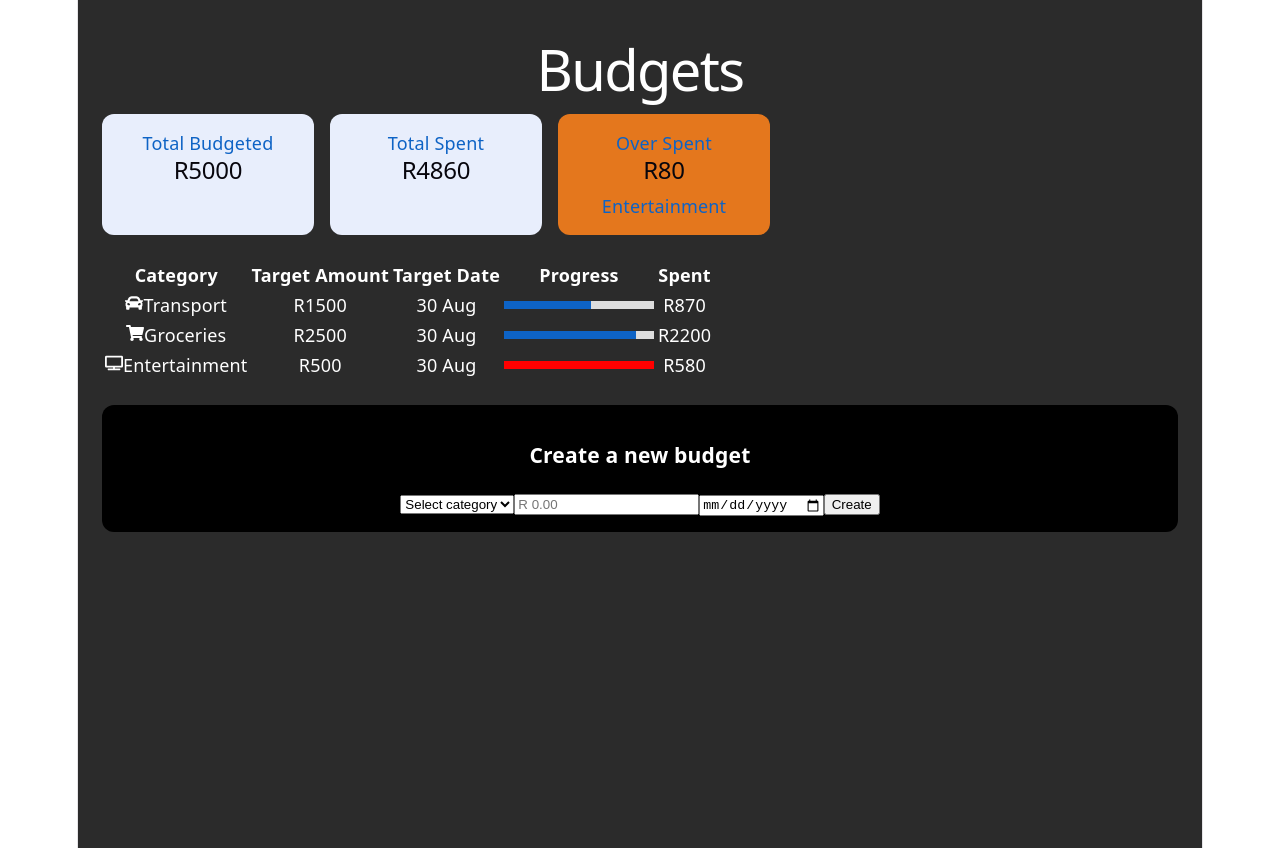
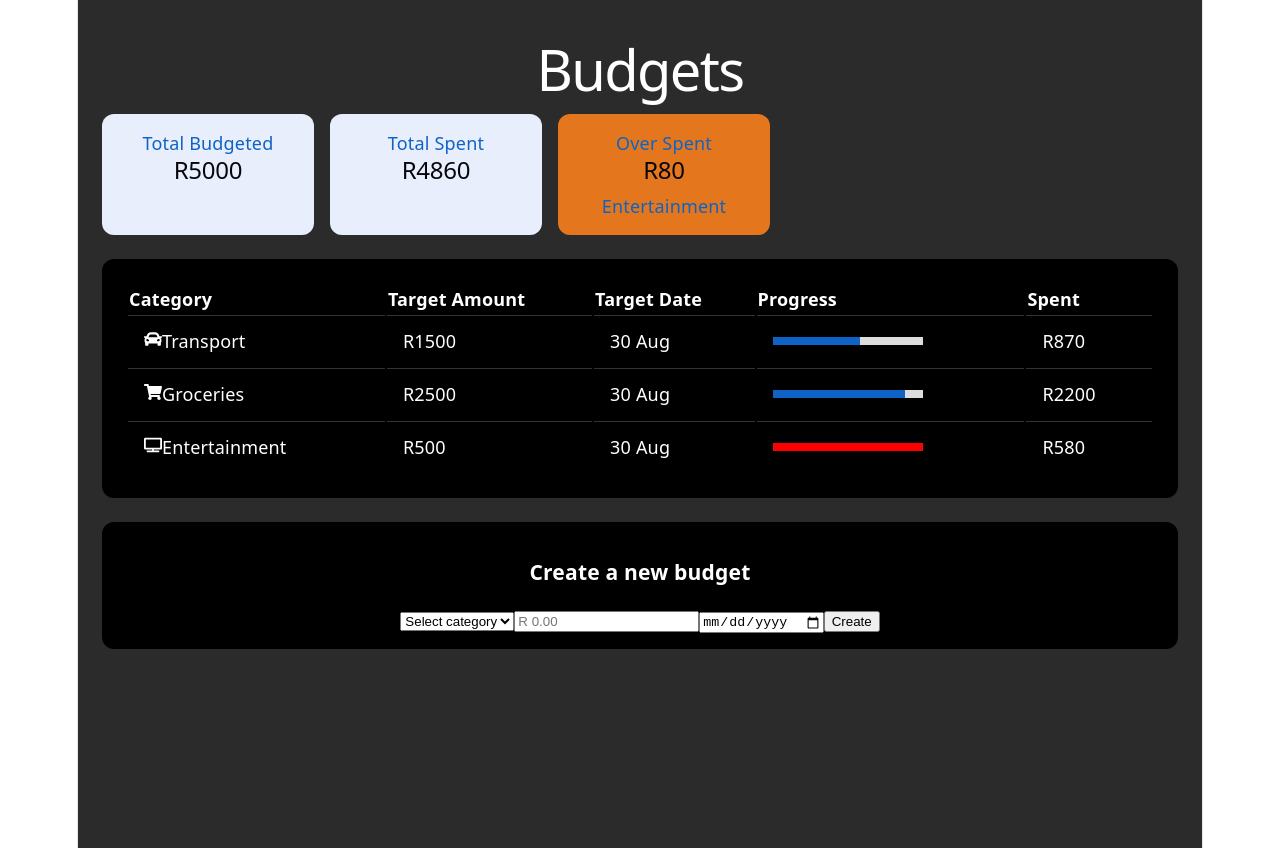
Before and after one commit to eri892821/OI-348-project-practice-space, a React (Vite) app in the folder OI_348-Project/: page / in a window 1280 px wide. Built offline with nearby package versions, Linux system fonts and the light colour scheme.

Commit message:
grammatical error is class name

```diff
--- a/OI_348-Project/src/Budgets.jsx
+++ b/OI_348-Project/src/Budgets.jsx
@@ -60,7 +60,7 @@ function Budgets (){
  </div>
 
  <div style= {{marginTop:24}}>
-  <div classname="table-box">
+  <div className="table-box">
 
    <table>
      <thead>
@@ -95,7 +95,6 @@ function Budgets (){
             ))}
      </tbody>
    </table>
-
    </div>
   </div>
 
```
